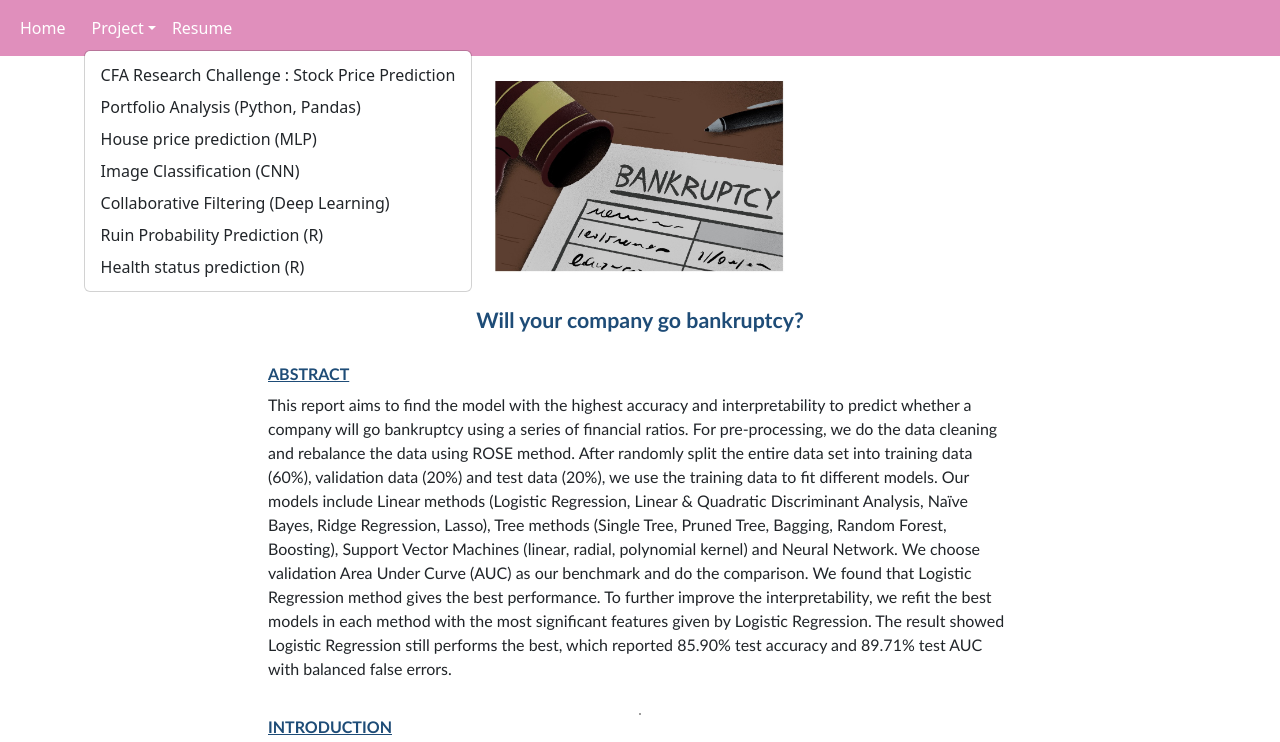
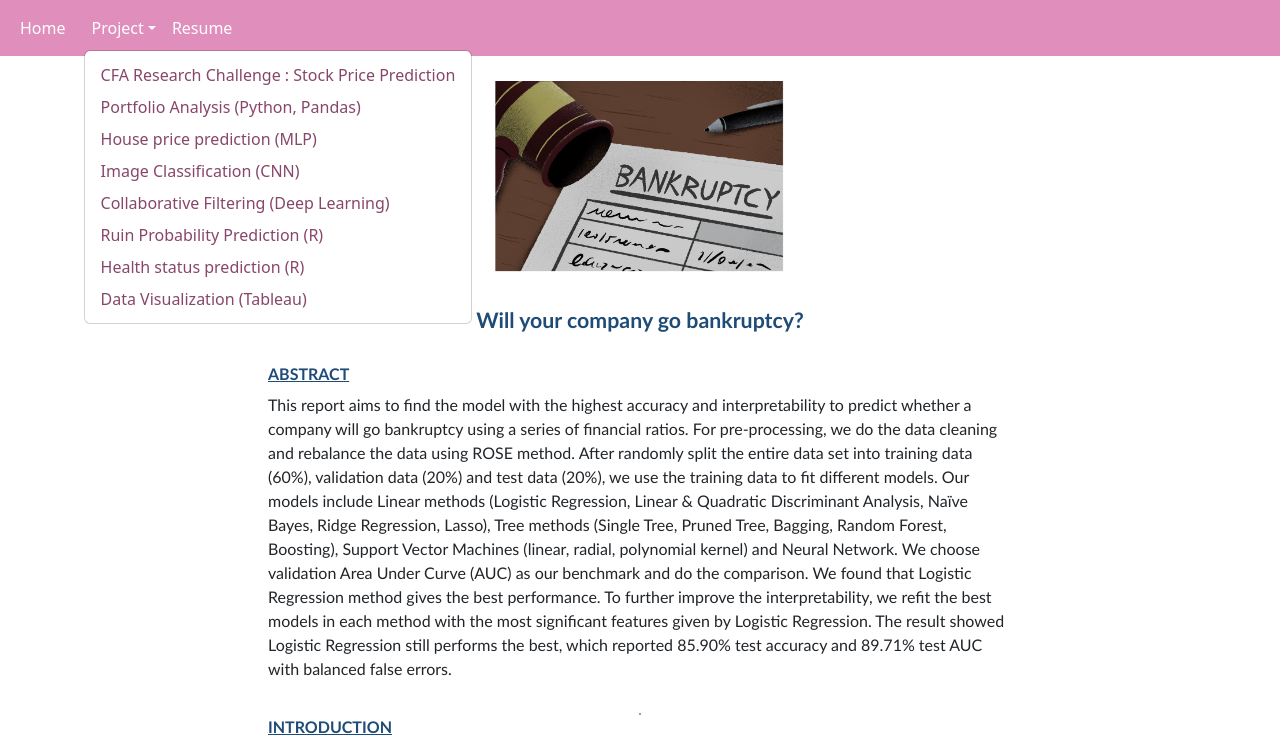
Before and after one commit to No77Josie/JosieWu.github.io, a plain HTML site: page project6.html in a window 1280 px wide. Both pictures are taken after a click on the button "Project". Shown: the top 742 px of the page. Drawn offline with nearby package versions, Linux system fonts and the light colour scheme; grey boxes are pictures that could not be loaded.

Commit message:
Update project6.html

```diff
--- a/project6.html
+++ b/project6.html
@@ -40,6 +40,9 @@
         123
       ) !important; /* Optional: change the border color */
       border-radius: 20px;
+    }
+    .dropdown-menu a {
+      color: rgb(136, 70, 106);
     }
   </style>
   <nav class="navbar navbar-expand-sm navbar-dark  fixed-top" style="background-color: rgb(224, 143, 188);">
@@ -96,11 +99,11 @@
                   >Health status prediction (R)</a
                 >
               </li>
-                            <!-- <li>
+                            <li>
                 <a class="dropdown-item" href="./project8.html"
                   >Data Visualization (Tableau)</a
                 >
-              </li> -->
+              </li>
             </ul>
           </li>
           <li class="nav-item">
```
